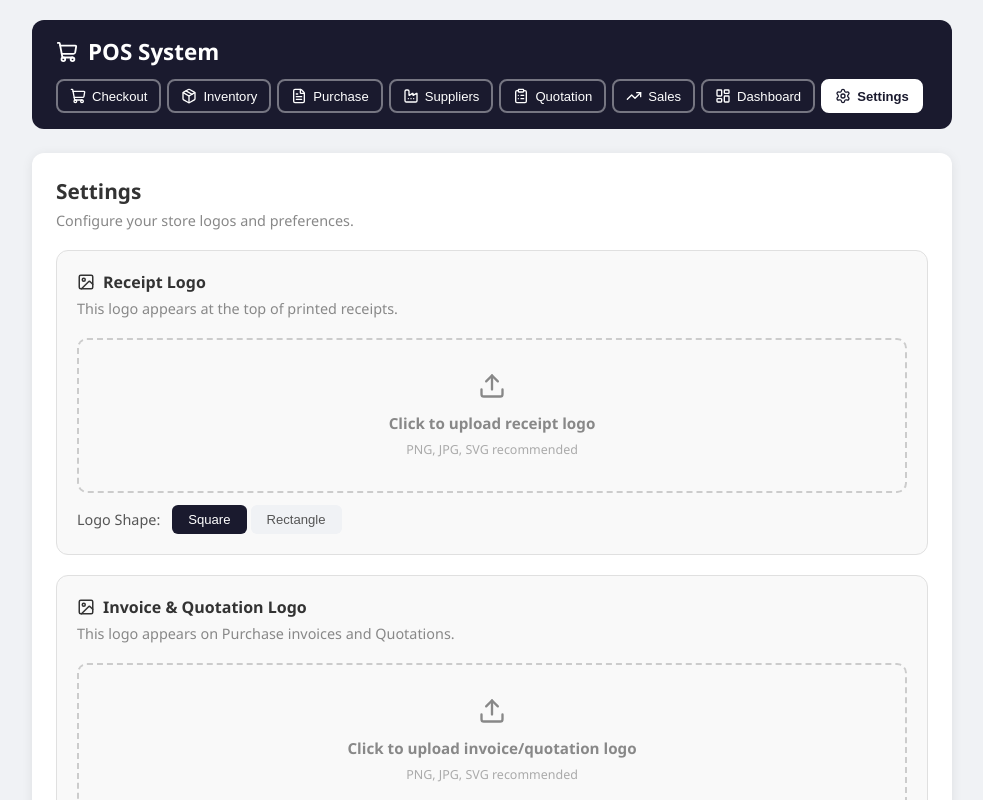
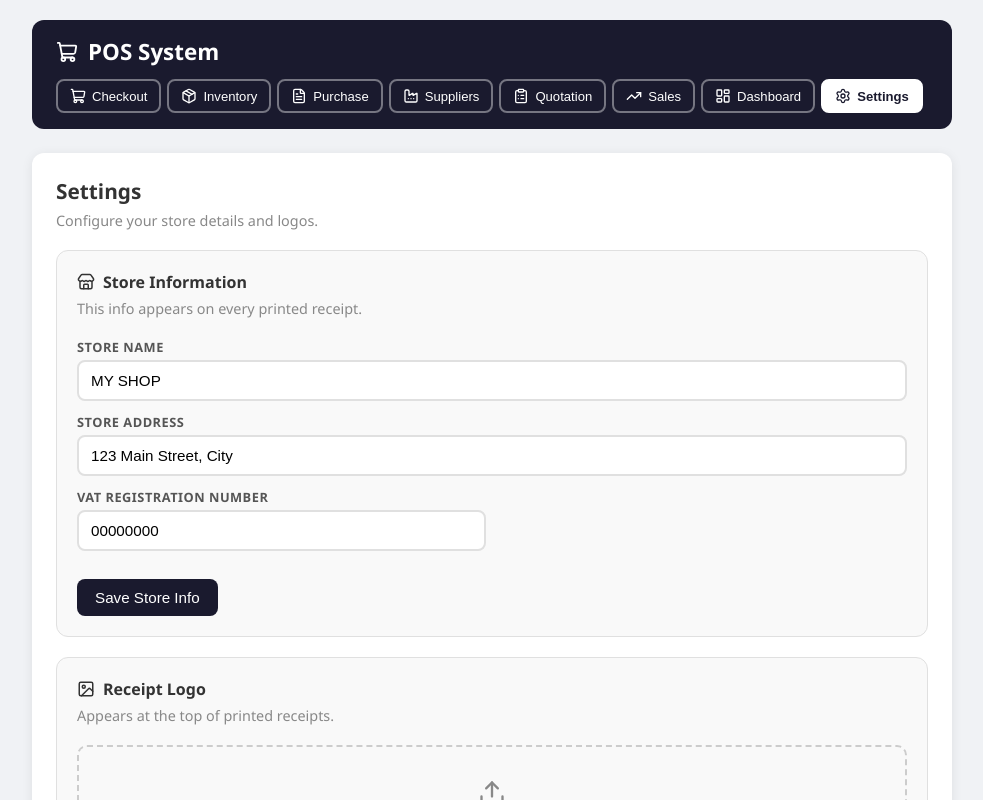
Before and after one commit to Churro3000/pos-system, a React (Vite) app in the folder pos-system/: page / in a window 1280 px wide. Both pictures are taken after a click on the button "Settings". Shown: the top 800 px of the page, without its empty margins (148-1131 px from the left). Built offline with nearby package versions, Linux system fonts and the light colour scheme; no server answers.

Commit message:
Fix receipt print, add store info settings

```diff
--- a/pos-system/src/components/ReceiptPreview.jsx
+++ b/pos-system/src/components/ReceiptPreview.jsx
@@ -1,16 +1,15 @@
-import { useState } from 'react'
+import { useState, useEffect } from 'react'
 import { useLogo } from '../lib/useLogo'
 
 const VAT_RATE = 0.14
 
 function ReceiptPreview({ items, subtotal, vatAmount, discountAmount, discountPercent, total, onClose, onConfirm }) {
   const [editableItems, setEditableItems] = useState(items.map(i => ({ ...i })))
-  const [storeName, setStoreName] = useState('MY SHOP')
-  const [storeAddress, setStoreAddress] = useState('123 Main Street, City')
+  const [storeName, setStoreName] = useState(localStorage.getItem('storeName') || 'MY SHOP')
+  const [storeAddress, setStoreAddress] = useState(localStorage.getItem('storeAddress') || '123 Main Street, City')
+  const [vatRegNo, setVatRegNo] = useState(localStorage.getItem('vatRegNo') || '00000000')
   const [editingField, setEditingField] = useState(null)
   const [printed, setPrinted] = useState(false)
-
-  // Added for receipt logo
   const { logoUrl: receiptLogoUrl, logoShape: receiptLogoShape } = useLogo('receipt')
 
   function updateItem(index, field, value) {
@@ -26,7 +25,108 @@ function ReceiptPreview({ items, subtotal, vatAmount, discountAmount, discountPe
   function getEditableDiscount() { return (getEditableSubtotal() + getEditableVAT()) * ((discountPercent || 0) / 100) }
   function getEditableTotal() { return getEditableSubtotal() + getEditableVAT() - getEditableDiscount() }
 
-  function handlePrint() { window.print(); setPrinted(true) }
+  function handlePrint() {
+    // Build a new window with just the receipt content
+    const printWindow = window.open('', '_blank', 'width=400,height=600')
+    const logoHtml = receiptLogoUrl
+      ? `<img src="${receiptLogoUrl}" style="width:${receiptLogoShape === 'rectangle' ? '120px' : '70px'};height:${receiptLogoShape === 'rectangle' ? '45px' : '70px'};object-fit:contain;margin-bottom:6px;" />`
+      : ''
+
+    const itemsHtml = editableItems.map(item => `
+      <tr>
+        <td style="padding:4px 2px">${item.qty}</td>
+        <td style="padding:4px 2px">${item.name}${item.serial_number ? `<br><small style="color:#888">S/N: ${item.serial_number}</small>` : ''}</td>
+        <td style="padding:4px 2px;text-align:right">P${parseFloat(item.selling_price).toFixed(2)}</td>
+        <td style="padding:4px 2px;text-align:right">P${(parseFloat(item.selling_price) * parseInt(item.qty)).toFixed(2)}</td>
+      </tr>
+    `).join('')
+
+    const sub = getEditableSubtotal()
+    const vat = getEditableVAT()
+    const disc = getEditableDiscount()
+    const tot = getEditableTotal()
+    const now = new Date()
+
+    const discountHtml = disc > 0 ? `
+      <tr><td colspan="2" style="padding:2px 0;color:#2d8a4e">Discount (${discountPercent}%):</td><td colspan="2" style="text-align:right;color:#2d8a4e">- P${disc.toFixed(2)}</td></tr>
+    ` : ''
+
+    printWindow.document.write(`
+      <!DOCTYPE html>
+      <html>
+      <head>
+        <title>Receipt</title>
+        <style>
+          * { margin: 0; padding: 0; box-sizing: border-box; }
+          body {
+            font-family: 'Courier New', monospace;
+            font-size: 11px;
+            width: 80mm;
+            margin: 0 auto;
+            padding: 4mm;
+            color: #000;
+          }
+          .header { text-align: center; margin-bottom: 10px; }
+          .store-name { font-size: 14px; font-weight: bold; letter-spacing: 2px; margin: 4px 0; }
+          .store-address { font-size: 10px; color: #555; }
+          .date { font-size: 9px; color: #888; margin-top: 3px; }
+          .divider { border-top: 1px dashed #999; margin: 6px 0; }
+          table { width: 100%; border-collapse: collapse; }
+          th { font-size: 9px; text-transform: uppercase; border-bottom: 1px solid #ccc; padding: 3px 2px; text-align: left; }
+          th:last-child, td:last-child { text-align: right; }
+          th:nth-child(3), td:nth-child(3) { text-align: right; }
+          .totals { margin-top: 6px; padding-top: 6px; border-top: 1px dashed #999; }
+          .totals-row { display: flex; justify-content: space-between; padding: 2px 0; font-size: 10px; }
+          .totals-row.vat { color: #c47000; }
+          .totals-row.total { font-size: 13px; font-weight: bold; border-top: 1px solid #000; margin-top: 4px; padding-top: 4px; }
+          .footer { text-align: center; margin-top: 10px; font-size: 9px; color: #666; }
+          @media print {
+            body { width: 80mm; }
+            @page { size: 80mm auto; margin: 0; }
+          }
+        </style>
+      </head>
+      <body>
+        <div class="header">
+          ${logoHtml}
+          <div class="store-name">${storeName}</div>
+          <div class="store-address">${storeAddress}</div>
+          <div class="date">${now.toLocaleDateString()} | ${now.toLocaleTimeString()}</div>
+        </div>
+        <div class="divider"></div>
+        <table>
+          <thead>
+            <tr>
+              <th>Qty</th><th>Item</th><th>Price</th><th>Total</th>
+            </tr>
+          </thead>
+          <tbody>
+            ${itemsHtml}
+          </tbody>
+        </table>
+        <div class="totals">
+          <div class="totals-row"><span>Subtotal (excl. VAT):</span><span>P${sub.toFixed(2)}</span></div>
+          <div class="totals-row vat"><span>VAT (14%):</span><span>P${vat.toFixed(2)}</span></div>
+          ${disc > 0 ? `<div class="totals-row" style="color:#2d8a4e"><span>Discount (${discountPercent}%):</span><span>- P${disc.toFixed(2)}</span></div>` : ''}
+          <div class="totals-row total"><span>TOTAL (incl. VAT):</span><span>P${tot.toFixed(2)}</span></div>
+        </div>
+        <div class="divider"></div>
+        <div class="footer">
+          <p>VAT Reg No: ${vatRegNo}</p>
+          <p>Thank you for your purchase!</p>
+          <p>Please come again</p>
+        </div>
+      </body>
+      </html>
+    `)
+    printWindow.document.close()
+    printWindow.focus()
+    setTimeout(() => {
+      printWindow.print()
+      printWindow.close()
+    }, 500)
+    setPrinted(true)
+  }
 
   const now = new Date()
   const editableSubtotal = getEditableSubtotal()
@@ -37,7 +137,7 @@ function ReceiptPreview({ items, subtotal, vatAmount, discountAmount, discountPe
   return (
     <div className="receipt-overlay">
       <div className="receipt-preview-container">
-        <div className="receipt-actions no-print">
+        <div className="receipt-actions">
           <h2>Receipt Preview</h2>
           <p className="hint">
             {!printed
@@ -61,12 +161,12 @@ function ReceiptPreview({ items, subtotal, vatAmount, discountAmount, discountPe
           </div>
           {!printed && (
             <p style={{ fontSize: '0.8rem', color: '#e67e00', marginTop: '8px' }}>
-              You must print the receipt before completing the sale.
+              Print the receipt first before completing the sale.
             </p>
           )}
         </div>
 
-        <div className="receipt-paper" id="receipt">
+        <div className="receipt-paper">
           <div className="receipt-header">
             {receiptLogoUrl && (
               <img
@@ -81,7 +181,7 @@ function ReceiptPreview({ items, subtotal, vatAmount, discountAmount, discountPe
             ) : (
               <h3 className="store-name">
                 {storeName}
-                <button className="pencil-btn no-print" onClick={() => setEditingField('storeName')}>✏️</button>
+                <button className="pencil-btn" onClick={() => setEditingField('storeName')}>✏️</button>
               </h3>
             )}
             {editingField === 'storeAddress' ? (
@@ -90,7 +190,7 @@ function ReceiptPreview({ items, subtotal, vatAmount, discountAmount, discountPe
             ) : (
               <p className="store-address">
                 {storeAddress}
-                <button className="pencil-btn no-print" onClick={() => setEditingField('storeAddress')}>✏️</button>
+                <button className="pencil-btn" onClick={() => setEditingField('storeAddress')}>✏️</button>
               </p>
             )}
             <p className="receipt-date">{now.toLocaleDateString()} | {now.toLocaleTimeString()}</p>
@@ -99,7 +199,7 @@ function ReceiptPreview({ items, subtotal, vatAmount, discountAmount, discountPe
 
           <table className="receipt-table">
             <thead>
-              <tr><th>Qty</th><th>Product</th><th>Price</th><th>Total</th><th className="no-print">Actions</th></tr>
+              <tr><th>Qty</th><th>Product</th><th>Price</th><th>Total</th><th>Actions</th></tr>
             </thead>
             <tbody>
               {editableItems.map((item, index) => (
@@ -110,7 +210,7 @@ function ReceiptPreview({ items, subtotal, vatAmount, discountAmount, discountPe
                         onChange={e => updateItem(index, 'qty', parseInt(e.target.value) || 1)}
                         onBlur={() => setEditingField(null)} className="edit-input small" />
                     ) : (
-                      <span>{item.qty}<button className="pencil-btn no-print" onClick={() => setEditingField(`qty-${index}`)}>✏️</button></span>
+                      <span>{item.qty}<button className="pencil-btn" onClick={() => setEditingField(`qty-${index}`)}>✏️</button></span>
                     )}
                   </td>
                   <td>
@@ -122,7 +222,7 @@ function ReceiptPreview({ items, subtotal, vatAmount, discountAmount, discountPe
                       <span>
                         {item.name}
                         {item.serial_number && <div style={{ fontSize: '0.7rem', color: '#888' }}>S/N: {item.serial_number}</div>}
-                        <button className="pencil-btn no-print" onClick={() => setEditingField(`name-${index}`)}>✏️</button>
+                        <button className="pencil-btn" onClick={() => setEditingField(`name-${index}`)}>✏️</button>
                       </span>
                     )}
                   </td>
@@ -132,11 +232,11 @@ function ReceiptPreview({ items, subtotal, vatAmount, discountAmount, discountPe
                         onChange={e => updateItem(index, 'selling_price', parseFloat(e.target.value) || 0)}
                         onBlur={() => setEditingField(null)} className="edit-input small" />
                     ) : (
-                      <span>P{parseFloat(item.selling_price).toFixed(2)}<button className="pencil-btn no-print" onClick={() => setEditingField(`price-${index}`)}>✏️</button></span>
+                      <span>P{parseFloat(item.selling_price).toFixed(2)}<button className="pencil-btn" onClick={() => setEditingField(`price-${index}`)}>✏️</button></span>
                     )}
                   </td>
                   <td>P{(parseFloat(item.selling_price) * parseInt(item.qty)).toFixed(2)}</td>
-                  <td className="no-print"><button className="remove-btn" onClick={() => removeItem(index)}>🗑️</button></td>
+                  <td><button className="remove-btn" onClick={() => removeItem(index)}>🗑️</button></td>
                 </tr>
               ))}
             </tbody>
@@ -159,7 +259,12 @@ function ReceiptPreview({ items, subtotal, vatAmount, discountAmount, discountPe
 
           <div className="receipt-footer">
             <hr />
-            <p>VAT Reg No: 00000000</p>
+            {editingField === 'vatRegNo' ? (
+              <input autoFocus value={vatRegNo} onChange={e => setVatRegNo(e.target.value)}
+                onBlur={() => setEditingField(null)} className="edit-input centered" />
+            ) : (
+              <p>VAT Reg No: {vatRegNo} <button className="pencil-btn" onClick={() => setEditingField('vatRegNo')}>✏️</button></p>
+            )}
             <p>Thank you for your purchase!</p>
             <p>Please come again</p>
           </div>
--- a/pos-system/src/components/Settings.jsx
+++ b/pos-system/src/components/Settings.jsx
@@ -1,6 +1,6 @@
 import { useState, useEffect, useRef } from 'react'
 import { supabase } from '../lib/supabase'
-import { Upload, Trash2, Settings as SettingsIcon, Image } from 'lucide-react'
+import { Upload, Trash2, Image, Store } from 'lucide-react'
 
 function Settings() {
   const [receiptLogo, setReceiptLogo] = useState(null)
@@ -10,21 +10,20 @@ function Settings() {
   const [uploading, setUploading] = useState(null)
   const [message, setMessage] = useState('')
   const [messageType, setMessageType] = useState('success')
+  const [storeName, setStoreName] = useState(localStorage.getItem('storeName') || 'MY SHOP')
+  const [storeAddress, setStoreAddress] = useState(localStorage.getItem('storeAddress') || '123 Main Street, City')
+  const [vatRegNo, setVatRegNo] = useState(localStorage.getItem('vatRegNo') || '00000000')
   const receiptInputRef = useRef(null)
   const invoiceInputRef = useRef(null)
 
-  useEffect(() => {
-    loadSettings()
-  }, [])
+  useEffect(() => { loadSettings() }, [])
 
   async function loadSettings() {
     try {
       const { data } = await supabase.storage.from('logos').list('')
       if (!data) return
-
       const receiptFile = data.find(f => f.name.startsWith('receipt-logo'))
       const invoiceFile = data.find(f => f.name.startsWith('invoice-logo'))
-
       if (receiptFile) {
         const { data: urlData } = supabase.storage.from('logos').getPublicUrl(receiptFile.name)
         setReceiptLogo(urlData.publicUrl)
@@ -34,7 +33,6 @@ function Settings() {
         setInvoiceLogo(urlData.publicUrl)
       }
     } catch (e) {}
-
     const rShape = localStorage.getItem('receiptLogoShape')
     const iShape = localStorage.getItem('invoiceLogoShape')
     if (rShape) setReceiptLogoShape(rShape)
@@ -44,21 +42,16 @@ function Settings() {
   async function uploadLogo(file, type) {
     if (!file) return
     setUploading(type)
-
     const ext = file.name.split('.').pop()
     const filename = `${type}-logo.${ext}`
-
-    // Delete old logo first
     const { data: existing } = await supabase.storage.from('logos').list('')
     if (existing) {
       const old = existing.find(f => f.name.startsWith(`${type}-logo`))
       if (old) await supabase.storage.from('logos').remove([old.name])
     }
-
     const { error } = await supabase.storage.from('logos').upload(filename, file, { upsert: true })
-
     if (error) {
-      setMessage('Error uploading logo: ' + error.message)
+      setMessage('Error uploading: ' + error.message)
       setMessageType('error')
     } else {
       const { data: urlData } = supabase.storage.from('logos').getPublicUrl(filename)
@@ -71,8 +64,6 @@ function Settings() {
       }
       setMessage(`${type === 'receipt' ? 'Receipt' : 'Invoice'} logo uploaded!`)
       setMessageType('success')
-
-      // Broadcast to other components
       window.dispatchEvent(new CustomEvent('logoUpdated', { detail: { type, url: urlData.publicUrl } }))
     }
     setUploading(null)
@@ -85,35 +76,77 @@ function Settings() {
       const old = existing.find(f => f.name.startsWith(`${type}-logo`))
       if (old) await supabase.storage.from('logos').remove([old.name])
     }
-    if (type === 'receipt') {
-      setReceiptLogo(null)
-      localStorage.removeItem('receiptLogoUrl')
-    } else {
-      setInvoiceLogo(null)
-      localStorage.removeItem('invoiceLogoUrl')
-    }
+    if (type === 'receipt') { setReceiptLogo(null); localStorage.removeItem('receiptLogoUrl') }
+    else { setInvoiceLogo(null); localStorage.removeItem('invoiceLogoUrl') }
     window.dispatchEvent(new CustomEvent('logoUpdated', { detail: { type, url: null } }))
-    setMessage(`${type === 'receipt' ? 'Receipt' : 'Invoice'} logo removed!`)
+    setMessage('Logo removed!')
     setMessageType('success')
   }
 
   function handleShapeChange(type, shape) {
-    if (type === 'receipt') {
-      setReceiptLogoShape(shape)
-      localStorage.setItem('receiptLogoShape', shape)
-    } else {
-      setInvoiceLogoShape(shape)
-      localStorage.setItem('invoiceLogoShape', shape)
-    }
+    if (type === 'receipt') { setReceiptLogoShape(shape); localStorage.setItem('receiptLogoShape', shape) }
+    else { setInvoiceLogoShape(shape); localStorage.setItem('invoiceLogoShape', shape) }
     window.dispatchEvent(new CustomEvent('logoShapeUpdated', { detail: { type, shape } }))
+  }
+
+  function saveStoreInfo() {
+    localStorage.setItem('storeName', storeName)
+    localStorage.setItem('storeAddress', storeAddress)
+    localStorage.setItem('vatRegNo', vatRegNo)
+    window.dispatchEvent(new CustomEvent('storeInfoUpdated', { detail: { storeName, storeAddress, vatRegNo } }))
+    setMessage('Store information saved!')
+    setMessageType('success')
   }
 
   return (
     <div className="panel">
       <h2>Settings</h2>
-      <p className="hint">Configure your store logos and preferences.</p>
+      <p className="hint">Configure your store details and logos.</p>
 
       {message && <p className={`message ${messageType}`}>{message}</p>}
+
+      {/* STORE INFO */}
+      <div className="settings-section">
+        <div className="settings-section-header">
+          <Store size={18} />
+          <h3>Store Information</h3>
+        </div>
+        <p className="hint">This info appears on every printed receipt.</p>
+
+        <div className="form-grid" style={{ marginTop: '12px' }}>
+          <div className="form-group full">
+            <label>Store Name</label>
+            <input
+              type="text"
+              value={storeName}
+              onChange={e => setStoreName(e.target.value)}
+              placeholder="e.g. MY SHOP"
+            />
+          </div>
+          <div className="form-group full">
+            <label>Store Address</label>
+            <input
+              type="text"
+              value={storeAddress}
+              onChange={e => setStoreAddress(e.target.value)}
+              placeholder="e.g. 123 Main Street, Gaborone"
+            />
+          </div>
+          <div className="form-group">
+            <label>VAT Registration Number</label>
+            <input
+              type="text"
+              value={vatRegNo}
+              onChange={e => setVatRegNo(e.target.value)}
+              placeholder="e.g. P03456789"
+            />
+          </div>
+        </div>
+
+        <button className="btn-primary" style={{ marginTop: '12px' }} onClick={saveStoreInfo}>
+          Save Store Info
+        </button>
+      </div>
 
       {/* RECEIPT LOGO */}
       <div className="settings-section">
@@ -121,7 +154,7 @@ function Settings() {
           <Image size={18} />
           <h3>Receipt Logo</h3>
         </div>
-        <p className="hint">This logo appears at the top of printed receipts.</p>
+        <p className="hint">Appears at the top of printed receipts.</p>
 
         <div className="logo-upload-area">
           {receiptLogo ? (
@@ -147,42 +180,27 @@ function Settings() {
               <span>PNG, JPG, SVG recommended</span>
             </div>
           )}
-          <input
-            ref={receiptInputRef}
-            type="file"
-            accept="image/*"
-            style={{ display: 'none' }}
-            onChange={e => uploadLogo(e.target.files[0], 'receipt')}
-          />
+          <input ref={receiptInputRef} type="file" accept="image/*" style={{ display: 'none' }}
+            onChange={e => uploadLogo(e.target.files[0], 'receipt')} />
           {uploading === 'receipt' && <p className="hint">Uploading...</p>}
         </div>
 
         <div className="settings-toggle-row">
-          <span>Logo Shape:</span>
+          <span>Shape:</span>
           <div className="shape-toggle">
-            <button
-              className={receiptLogoShape === 'square' ? 'active' : ''}
-              onClick={() => handleShapeChange('receipt', 'square')}
-            >
-              Square
-            </button>
-            <button
-              className={receiptLogoShape === 'rectangle' ? 'active' : ''}
-              onClick={() => handleShapeChange('receipt', 'rectangle')}
-            >
-              Rectangle
-            </button>
+            <button className={receiptLogoShape === 'square' ? 'active' : ''} onClick={() => handleShapeChange('receipt', 'square')}>Square</button>
+            <button className={receiptLogoShape === 'rectangle' ? 'active' : ''} onClick={() => handleShapeChange('receipt', 'rectangle')}>Rectangle</button>
           </div>
         </div>
       </div>
 
-      {/* INVOICE / QUOTATION LOGO */}
+      {/* INVOICE LOGO */}
       <div className="settings-section">
         <div className="settings-section-header">
           <Image size={18} />
           <h3>Invoice & Quotation Logo</h3>
         </div>
-        <p className="hint">This logo appears on Purchase invoices and Quotations.</p>
+        <p className="hint">Appears on Purchase invoices and Quotations.</p>
 
         <div className="logo-upload-area">
           {invoiceLogo ? (
@@ -208,31 +226,16 @@ function Settings() {
               <span>PNG, JPG, SVG recommended</span>
             </div>
           )}
-          <input
-            ref={invoiceInputRef}
-            type="file"
-            accept="image/*"
-            style={{ display: 'none' }}
-            onChange={e => uploadLogo(e.target.files[0], 'invoice')}
-          />
+          <input ref={invoiceInputRef} type="file" accept="image/*" style={{ display: 'none' }}
+            onChange={e => uploadLogo(e.target.files[0], 'invoice')} />
           {uploading === 'invoice' && <p className="hint">Uploading...</p>}
         </div>
 
         <div className="settings-toggle-row">
-          <span>Logo Shape:</span>
+          <span>Shape:</span>
           <div className="shape-toggle">
-            <button
-              className={invoiceLogoShape === 'square' ? 'active' : ''}
-              onClick={() => handleShapeChange('invoice', 'square')}
-            >
-              Square
-            </button>
-            <button
-              className={invoiceLogoShape === 'rectangle' ? 'active' : ''}
-              onClick={() => handleShapeChange('invoice', 'rectangle')}
-            >
-              Rectangle
-            </button>
+            <button className={invoiceLogoShape === 'square' ? 'active' : ''} onClick={() => handleShapeChange('invoice', 'square')}>Square</button>
+            <button className={invoiceLogoShape === 'rectangle' ? 'active' : ''} onClick={() => handleShapeChange('invoice', 'rectangle')}>Rectangle</button>
           </div>
         </div>
       </div>
```
